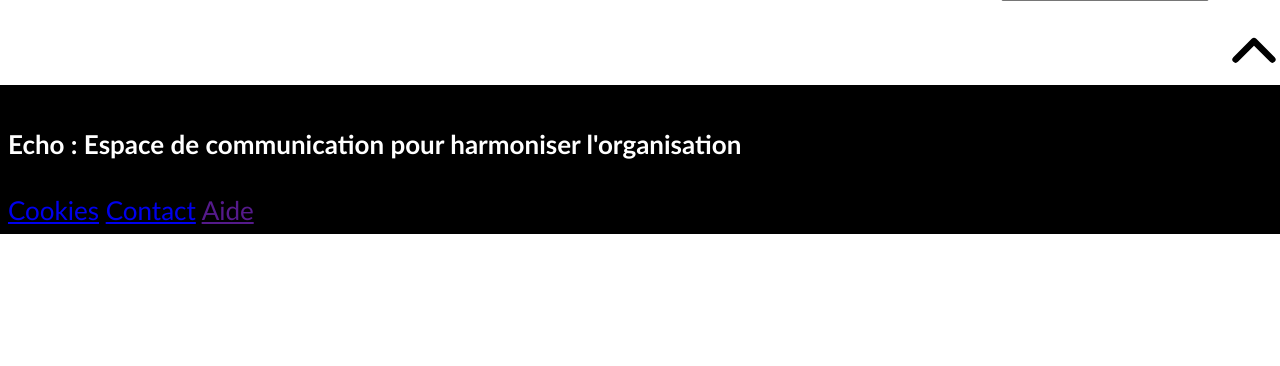
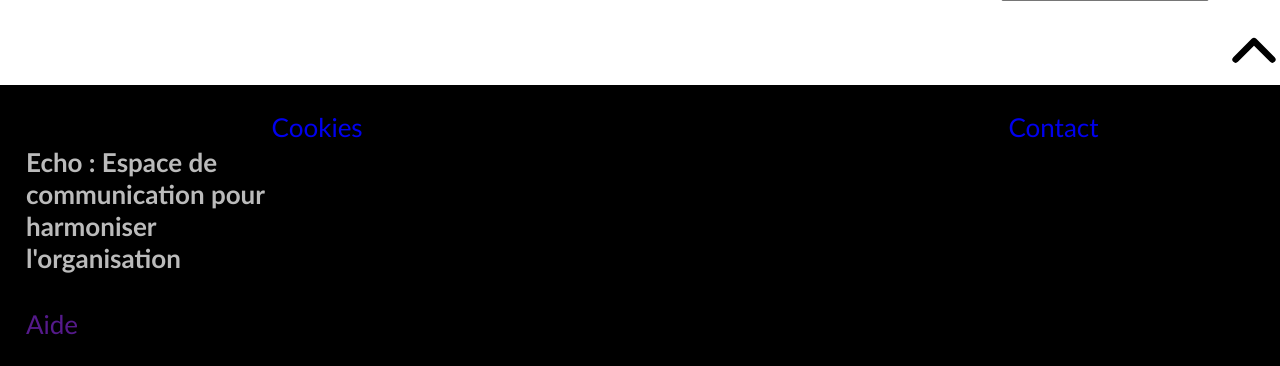
Before and after one commit to benoitmontret/projet_stage, a PHP site: page / in a window 1280 px wide. Shown: the part 1094-1460 px from the top of the page. Before the commit the page ends 1328 px from the top, so only its background shows below. Run offline with PHP 8.4, Linux system fonts and the light colour scheme; data that the repository does not hold is empty.

Commit message:
debut css footer

```diff
--- a/assets/css/style.css
+++ b/assets/css/style.css
@@ -23,11 +23,17 @@ header {
     border-bottom: solid 2px black;
 }
 footer {
+    display: grid;
+    grid-template-columns: 1fr 60% 1fr;
     margin-top: auto;
     background-color: black;
-    color: white;
-    padding: 8px;
+    color: #bbb;
+    padding: 1em;
     /* height: 100px; */
+}
+footer a {
+    text-decoration: none;
+    color: #;
 }
 h2, h3{
     text-align: center;
@@ -325,8 +331,8 @@ fieldset {
     top : 2%;
 }
 .modal_close img{
-    width: 1.2rem;
-    height: 1.2rem;
+    width: 1.3rem;
+    height: auto;
 
 }
 
```
